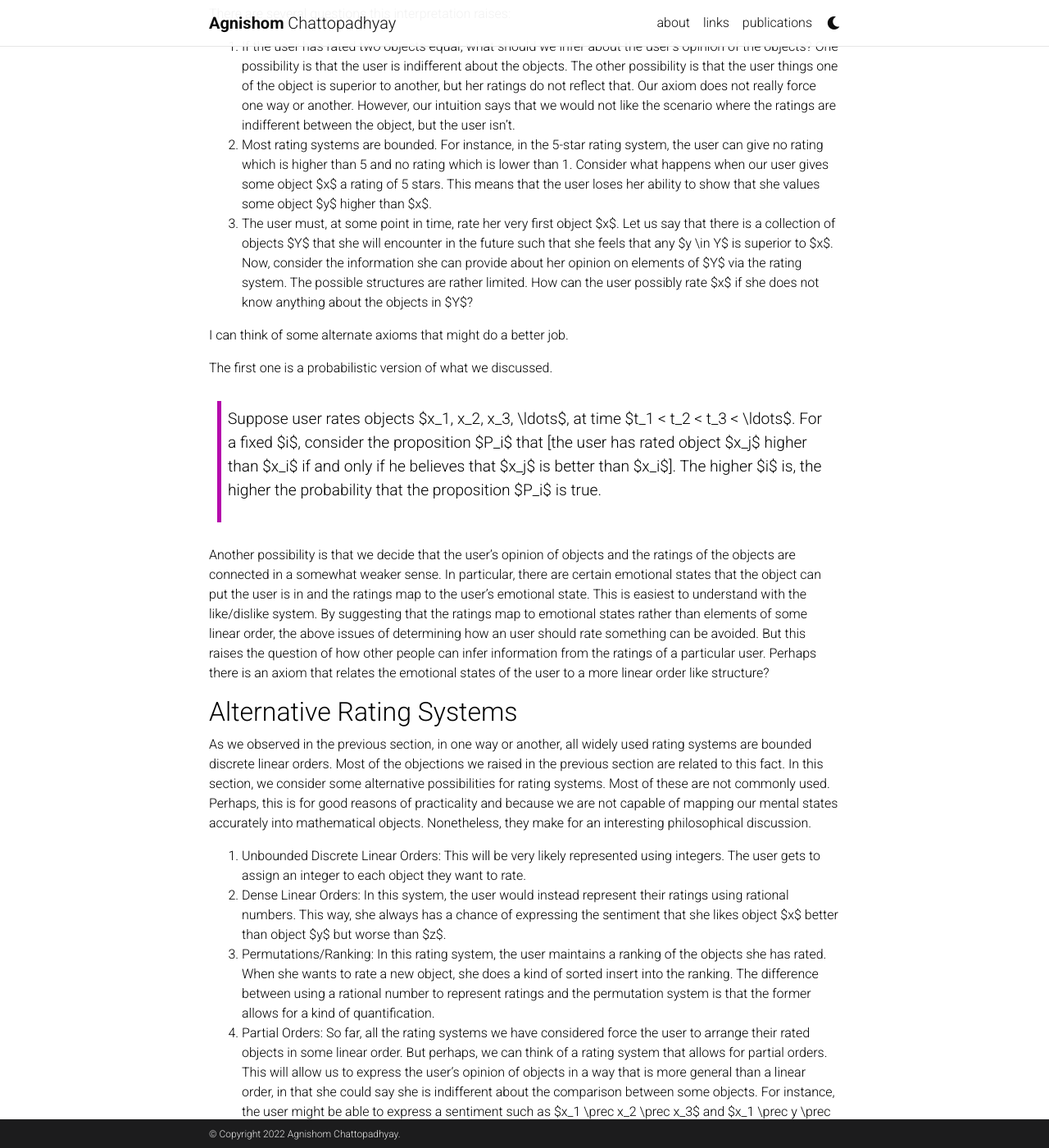
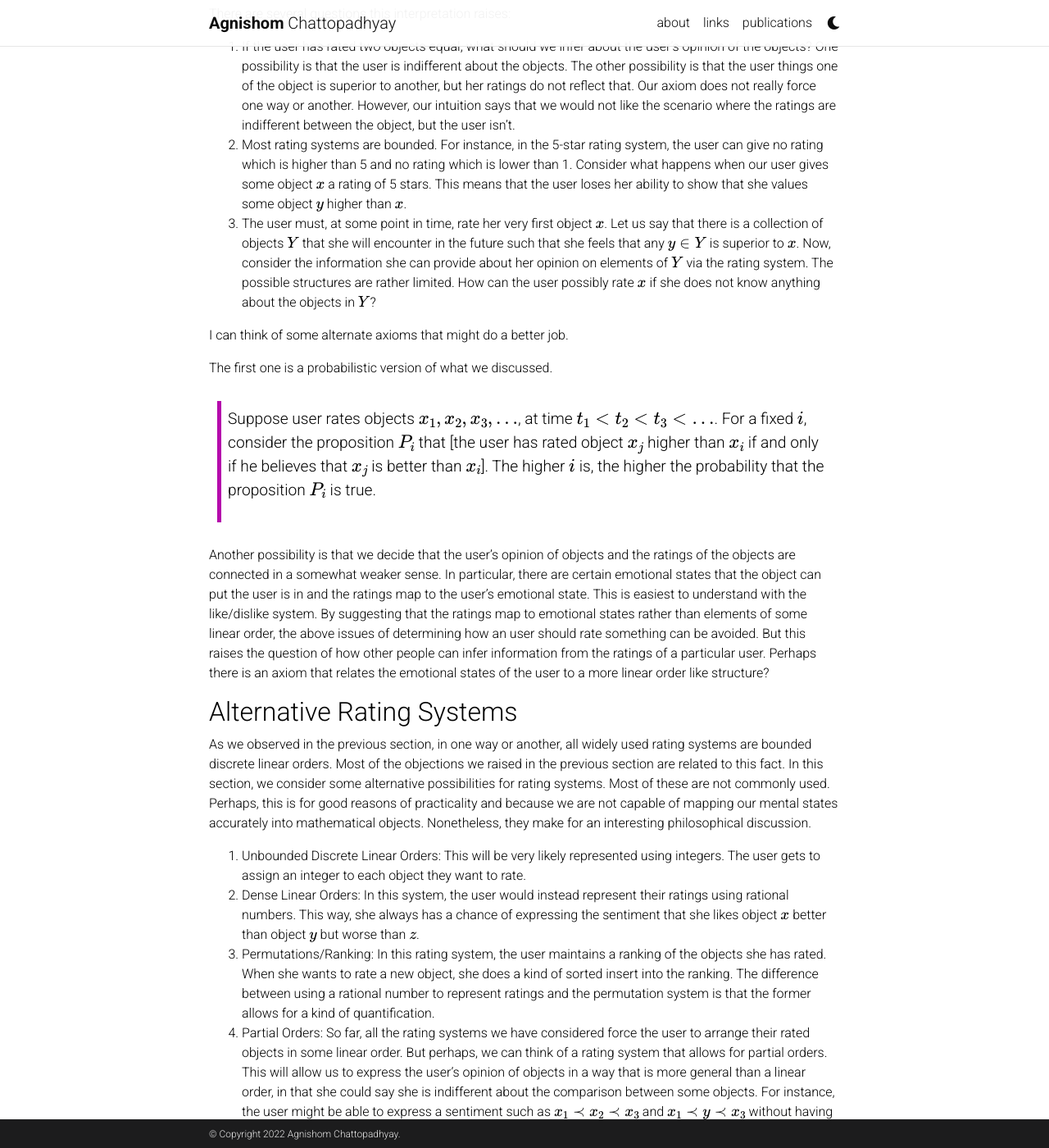
Before and after one commit to Agnishom/agnishom.github.io, a Jekyll site: the page built from _posts/2022-02-06-rating-systems.md, in a window 1280 px wide and 1400 px high, scrolled down 835 px. Shown: the whole window at 82% size. Built offline with Jekyll 4.4.1, drawn with Linux system fonts in a browser that asks for light colours; nearby versions of some CDN libraries; comment, search, counter and statistics services are not loaded; a style sheet for code colours, icons or effects is not loaded; some of the changed text lies outside the part shown.

Commit message:
fix mathjax

```diff
--- a/_posts/2022-02-06-rating-systems.md
+++ b/_posts/2022-02-06-rating-systems.md
@@ -14,22 +14,22 @@ Reviews are a manner by which consumers can express their opinions on objects th
 
 A rating system is a formal framework, and therefore is a lossy representation of the users opinion of the object. We are forced to consider how the user's opinions/feelings on the object and the rating of the object are related. Looking at the most popular rating systems, we notice that all of them are discrete bounded linear orders. In this light, we can consider the following axiom that we may want our rating systems to satisfy:
 
-> If the user rates object $x$ higher than object $y$, then the user believes that $x$ is superior to $y$.
+> If the user rates object $$x$$ higher than object $$y$$, then the user believes that $$x$$ is superior to $$y$$.
 
 (For now, we will consider the ratings of several different objects given by the same user. We will consider the complication of having multiple users in a moment. We will also set aside the question of what it means for the user to believe that an object is superior to another.)
 
 There are several questions this interpretation raises:
 
 1. If the user has rated two objects equal, what should we infer about the user's opinion of the objects? One possibility is that the user is indifferent about the objects. The other possibility is that the user things one of the object is superior to another, but her ratings do not reflect that. Our axiom does not really force one way or another. However, our intuition says that we would not like the scenario where the ratings are indifferent between the object, but the user isn't.
-2. Most rating systems are bounded. For instance, in the 5-star rating system, the user can give no rating which is higher than 5 and no rating which is lower than 1. Consider what happens when our user gives some object $x$ a rating of 5 stars. This means that the user loses her ability to show that she values some object $y$ higher than $x$.
-3. The user must, at some point in time, rate her very first object $x$. Let us say that there is a collection of objects $Y$ that she will encounter in the future such that she feels that any $y \in Y$ is superior to $x$. Now, consider the information she can provide about her opinion on elements of $Y$ via the rating system. The possible structures are rather limited. How can the user possibly rate $x$ if she does not know anything about the objects in $Y$?
+2. Most rating systems are bounded. For instance, in the 5-star rating system, the user can give no rating which is higher than 5 and no rating which is lower than 1. Consider what happens when our user gives some object $$x$$ a rating of 5 stars. This means that the user loses her ability to show that she values some object $$y$$ higher than $$x$$.
+3. The user must, at some point in time, rate her very first object $$x$$. Let us say that there is a collection of objects $$Y$$ that she will encounter in the future such that she feels that any $$y \in Y$$ is superior to $$x$$. Now, consider the information she can provide about her opinion on elements of $$Y$$ via the rating system. The possible structures are rather limited. How can the user possibly rate $$x$$ if she does not know anything about the objects in $$Y$$?
 
 
 I can think of some alternate axioms that might do a better job.
 
 The first one is a probabilistic version of what we discussed.
 
-> Suppose user rates objects $x_1, x_2, x_3, \ldots$, at time $t_1 < t_2 < t_3 < \ldots$. For a fixed $i$, consider the proposition $P_i$ that [the user has rated object $x_j$ higher than $x_i$ if and only if he believes that $x_j$ is better than $x_i$]. The higher $i$ is, the higher the probability that the proposition $P_i$ is true.
+> Suppose user rates objects $$x_1, x_2, x_3, \ldots$$, at time $$t_1 < t_2 < t_3 < \ldots$$. For a fixed $$i$$, consider the proposition $$P_i$$ that [the user has rated object $$x_j$$ higher than $$x_i$$ if and only if he believes that $$x_j$$ is better than $$x_i$$]. The higher $$i$$ is, the higher the probability that the proposition $$P_i$$ is true.
 
 Another possibility is that we decide that the user's opinion of objects and the ratings of the objects are connected in a somewhat weaker sense. In particular, there are certain emotional states that the object can put the user is in and the ratings map to the user's emotional state. This is easiest to understand with the like/dislike system. By suggesting that the ratings map to emotional states rather than elements of some linear order, the above issues of determining how an user should rate something can be avoided. But this raises the question of how other people can infer information from the ratings of a particular user. Perhaps there is an axiom that relates the emotional states of the user to a more linear order like structure?
 
@@ -38,9 +38,9 @@ Another possibility is that we decide that the user's opinion of objects and the
 As we observed in the previous section, in one way or another, all widely used rating systems are bounded discrete linear orders. Most of the objections we raised in the previous section are related to this fact. In this section, we consider some alternative possibilities for rating systems. Most of these are not commonly used. Perhaps, this is for good reasons of practicality and because we are not capable of mapping our mental states accurately into mathematical objects. Nonetheless, they make for an interesting philosophical discussion.
 
 1. Unbounded Discrete Linear Orders: This will be very likely represented using integers. The user gets to assign an integer to each object they want to rate.
-2. Dense Linear Orders: In this system, the user would instead represent their ratings using rational numbers. This way, she always has a chance of expressing the sentiment that she likes object $x$ better than object $y$ but worse than $z$.
+2. Dense Linear Orders: In this system, the user would instead represent their ratings using rational numbers. This way, she always has a chance of expressing the sentiment that she likes object $$x$$ better than object $$y$$ but worse than $$z$$.
 3. Permutations/Ranking: In this rating system, the user maintains a ranking of the objects she has rated. When she wants to rate a new object, she does a kind of sorted insert into the ranking. The difference between using a rational number to represent ratings and the permutation system is that the former allows for a kind of quantification.
-4. Partial Orders: So far, all the rating systems we have considered force the user to arrange their rated objects in some linear order. But perhaps, we can think of a rating system that allows for partial orders. This will allow us to express the user's opinion of objects in a way that is more general than a linear order, in that she could say she is indifferent about the comparison between some objects. For instance, the user might be able to express a sentiment such as $x_1 \prec x_2 \prec x_3$ and $x_1 \prec y \prec x_3$ without having to say how she compares $x_2$ and $y$. A three star rating system would allow for three tiers, but one would be forced to put $y$ in a position that would determine its comparison with respect to $x_2$.
+4. Partial Orders: So far, all the rating systems we have considered force the user to arrange their rated objects in some linear order. But perhaps, we can think of a rating system that allows for partial orders. This will allow us to express the user's opinion of objects in a way that is more general than a linear order, in that she could say she is indifferent about the comparison between some objects. For instance, the user might be able to express a sentiment such as $$x_1 \prec x_2 \prec x_3$$ and $$x_1 \prec y \prec x_3$$ without having to say how she compares $$x_2$$ and $$y$$. A three star rating system would allow for three tiers, but one would be forced to put $$y$$ in a position that would determine its comparison with respect to $$x_2$$.
 5. Multiscale Rating: This is a specific instance of the partial order rating system. For example, a book reviewer might consider scales such as _Plot_, _Characters_, _Writing_ and assign a rating to each of these scales, without having to say how she compares the scales.
 6. Scaled Like/Dislike: This is essentially a bounded dense linear order. Here, the user would assign a rating by picking a real number between -1 and 1. A version of this is actually already seen on instagram stories. People express their opinion by dragging the slider on an emoji.
 
@@ -51,7 +51,7 @@ Are there any interesting rating systems which are not related to some order the
 
 So far, we have considered the role of rating system as a formal framework for expressing opinions. However, the most important component of a rating system is a mechanism that summarizes how objects have been rated by _multiple_ users. For instance, in the like/dislike system, we see the ratings summarized by the number of likes and the number of dislikes. It is also common to summarize the star ratings by the number of average stars together with a histogram of the number of stars given.
 
-In each of this scenarios, the aggregation mechanism always summarizes the data in a lossy manner. For example, in the case of the like/dislike system, one could potentially learn more information by knowing answer to this question: [If this object was liked by a person $x$, then what else did $x$ like?]. When we choose to summarize data, we have to understand the lossy nature of the aggregation and prioritize the information we want to our aggregation mechanism to present in the foreground.
+In each of this scenarios, the aggregation mechanism always summarizes the data in a lossy manner. For example, in the case of the like/dislike system, one could potentially learn more information by knowing answer to this question: [If this object was liked by a person $$x$$, then what else did $$x$$ like?]. When we choose to summarize data, we have to understand the lossy nature of the aggregation and prioritize the information we want to our aggregation mechanism to present in the foreground.
 
 Suppose a book reviewer has ratings for a book along the scales of _Plot_, _Characters_ and _Writing_ seperately. Should she consider an average of these scores? But what if she values one of these characteristics more than another? Is a weighted average of the scores more appropriate?
 
@@ -63,7 +63,7 @@ Some more can be seen in [XKCD 1098](https://xkcd.com/1098/) and [XKCD 2329](htt
 
 For the novel rating systems I discussed in the previous section, there are multiple issues with choosing an appropriate aggregation mechanism.
 
-1. Unbounded Discrete Linear Orders: If the users are attaching integers to the objects by themselves, how can we combine them? For example, suppose the ratings of one user is in the interval $[0, 100]$ and the other is in the interval $[-7, -1]$, is it fair to compare them? Should we normalize them before comparing them? What if the users _are_ aware of one anothers ratings?
+1. Unbounded Discrete Linear Orders: If the users are attaching integers to the objects by themselves, how can we combine them? For example, suppose the ratings of one user is in the interval $$[0, 100]$$ and the other is in the interval $$[-7, -1]$$, is it fair to compare them? Should we normalize them before comparing them? What if the users _are_ aware of one anothers ratings?
 2. Permutations: In the case of the ranking rating system that we proposed in the last section, we already know that it is impossible to device an aggregation mechanism that compiles the ranking of several users into a single ranking without creating problematic policies. This is the [Arrow's Impossibility Theorem](https://en.wikipedia.org/wiki/Arrow's_impossibility_theorem).
 3. Partial Orders: One could combine partial orders by considering a lexicographic order. However, it is questionable whether this summary will be very useful.
 
```
